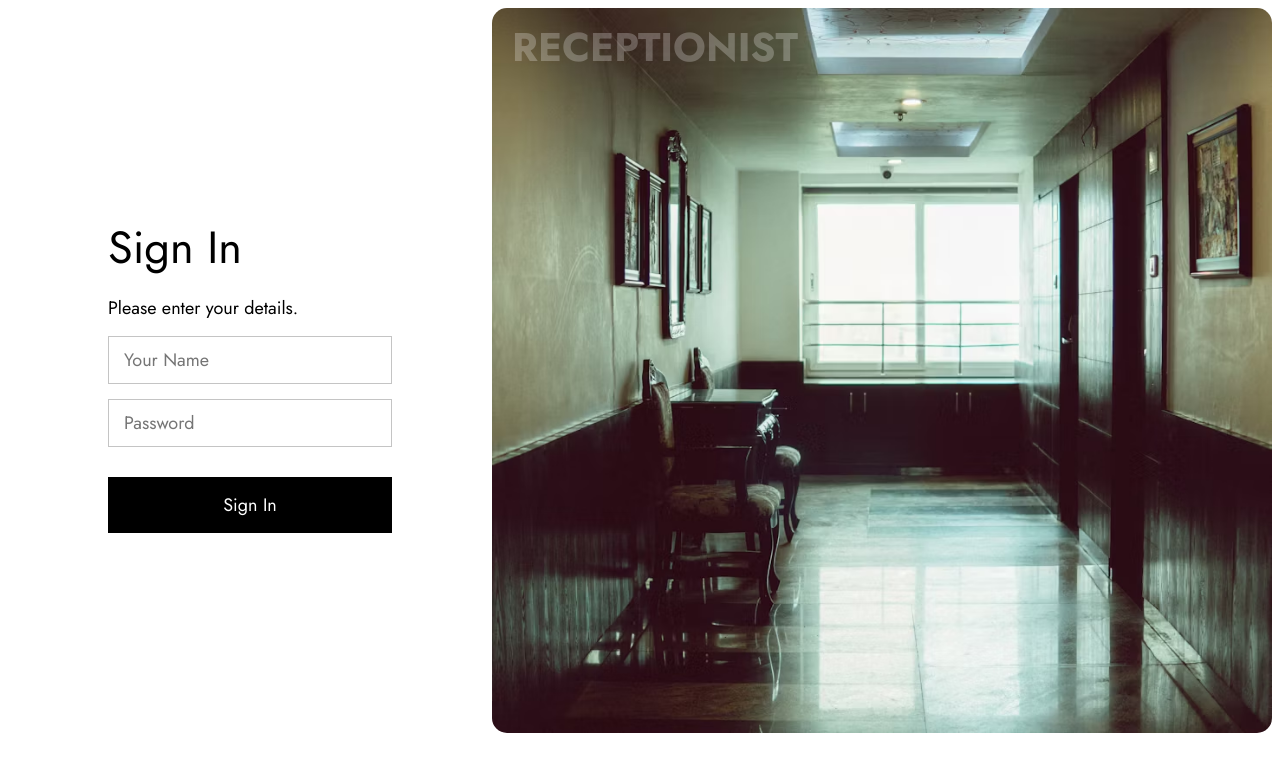
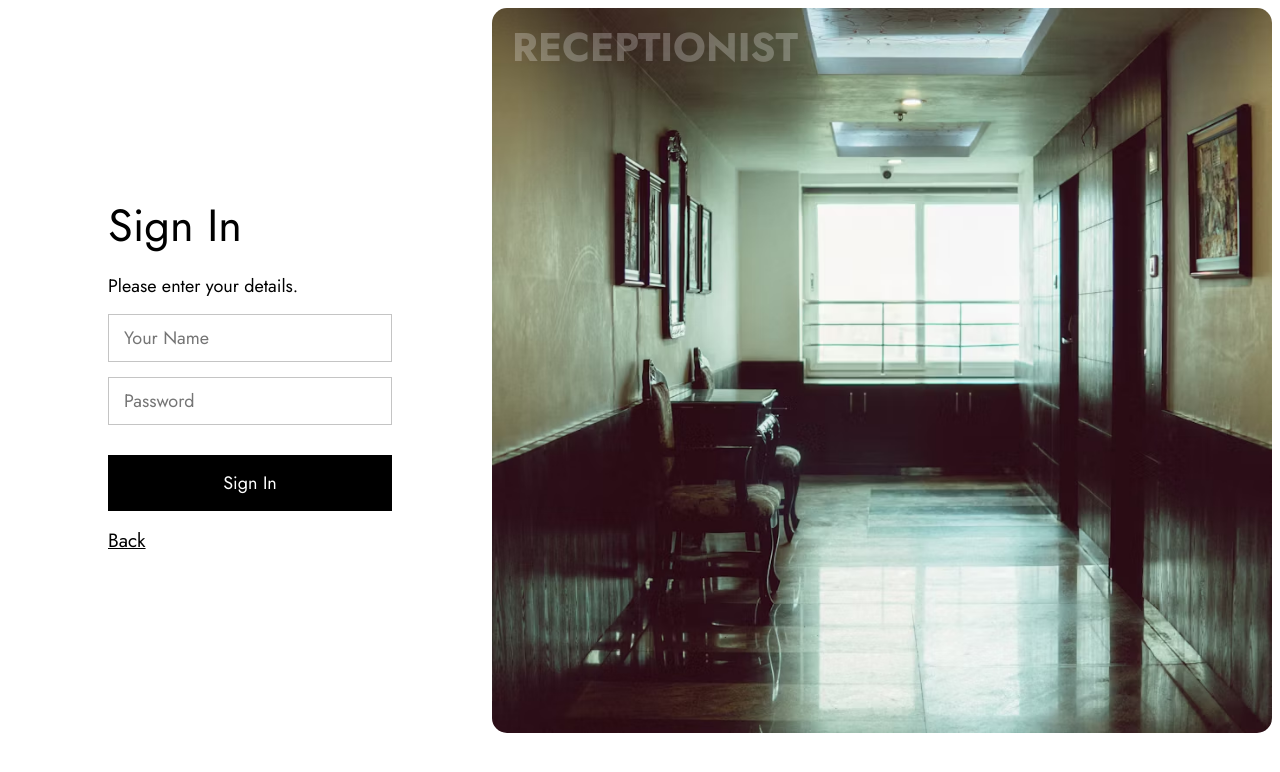
Before and after one commit to vinayagamoorthyc/hospital_management, a PHP site: page /Training_project/receptionist/login.php in a window 1280 px wide. Shown: the top 772 px of the page. Run offline with PHP 8.4, Linux system fonts and the light colour scheme; data that the repository does not hold is empty.

Commit message:
Added Back button

```diff
--- a/assets/css/recepLogin.css
+++ b/assets/css/recepLogin.css
@@ -58,3 +58,7 @@ img{
     margin-left: 20px;
     margin-top: 10px;
 }
+.field a{
+    color: black;
+    font-size: larger;
+}
--- a/receptionist/login.php
+++ b/receptionist/login.php
@@ -49,6 +49,7 @@
                 <div style='color:red;'><?php echo $response;?></div>
                 <button class="btn" type="submit" name="signin" value="signin">Sign In</button>
             </form>
+            <a href="../home.php">Back</a>
         </div>
         <div class="img">
             <div class="img_text">Receptionist</div>
```
